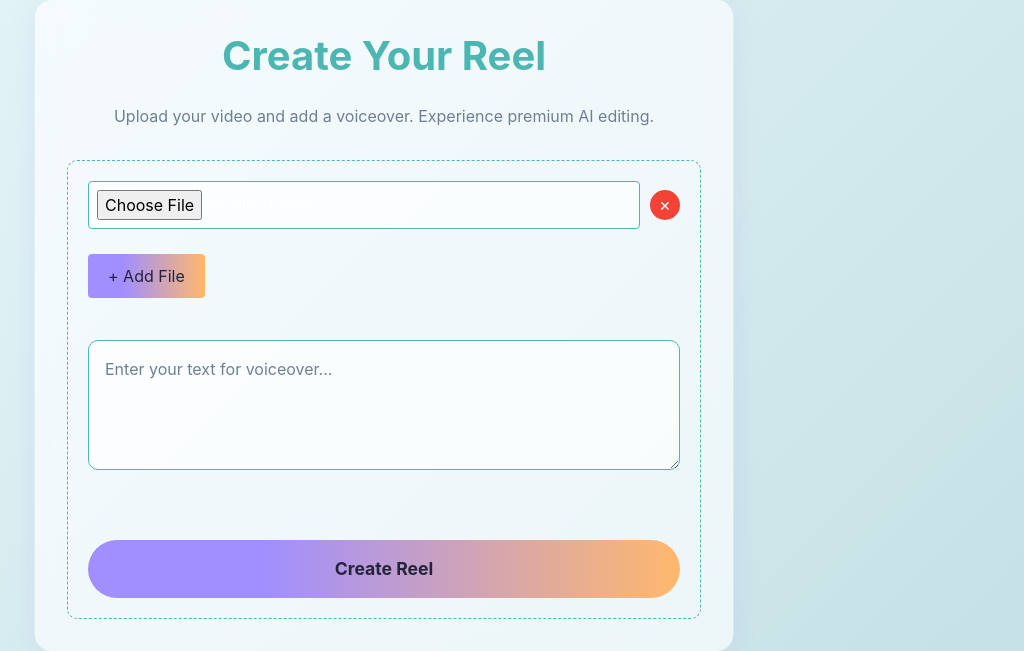
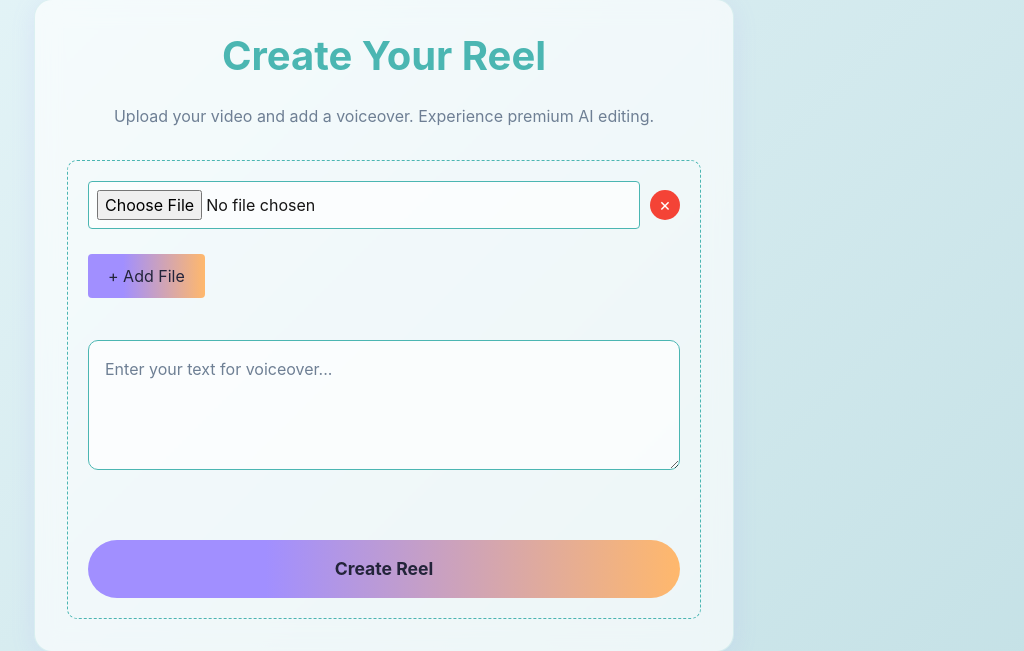
Before and after one commit to sameerpareek50/Reelify, a Flask app: page /create in a window 1280 px wide. Shown: the part 145-796 px from the top of the page, without its empty margins (256-1280 px from the left). Run offline with Flask 3, Linux system fonts and the light colour scheme.

Commit message:
Again changed text colour

```diff
--- a/static/css/create.css
+++ b/static/css/create.css
@@ -98,7 +98,7 @@
     border: 1.5px solid var(--primary);
     border-radius: 4px;
     background-color: var(--glass-bg);
-    color: #fff;
+    color: #161515;
 }
 
 .add-file-btn {
```
